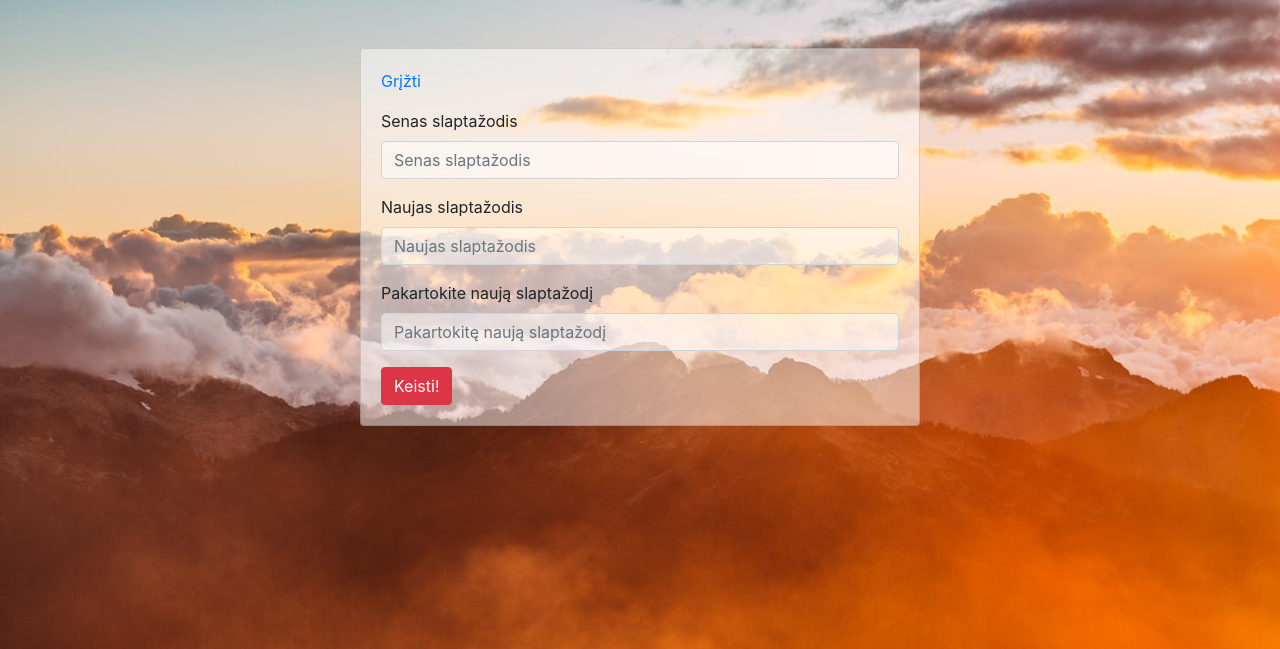
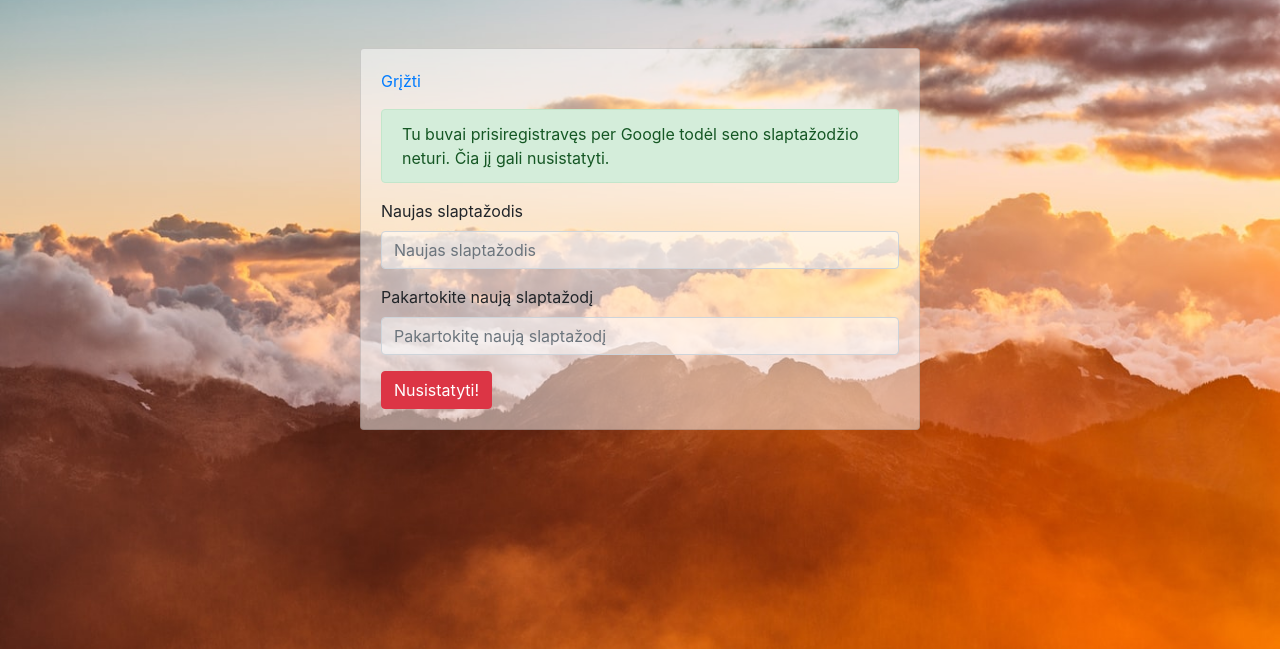
Before and after one commit to Tortonas/The-Quizzer, a Symfony app: template templates/profile/changePass.html.twig in a window 1280 px wide. Shown: the part 56-705 px from the top of the page. Run offline with Twig, Linux system fonts and the light colour scheme; the template is opened without the code that fills it, so the values that code supplies are empty; some libraries are stand-ins or nearby versions.

Commit message:
Password change form suited for GOOGLE login users and for regular users

```diff
--- a/templates/profile/changePass.html.twig
+++ b/templates/profile/changePass.html.twig
@@ -7,19 +7,44 @@
         <div class="card-body">
             <a href="{{ path('app_profile') }}">Grįžti</a>
             <form class="mt-3" method="POST">
+                {% for message in app.flashes('danger') %}
+                    <div class="alert alert-danger">
+                        {{ message }}
+                    </div>
+                {% endfor %}
+                {% for message in app.flashes('success') %}
+                    <div class="alert alert-success">
+                        {{ message }}
+                    </div>
+                {% endfor %}
+                {% if normalPasswordChangeForm %}
                     <div class="form-group">
                         <label for="oldPassword">Senas slaptažodis</label>
-                    <input type="password" class="form-control transparent" id="oldPassword" placeholder="Senas slaptažodis">
+                        <input name="oldPassword" type="password" class="form-control transparent" id="oldPassword" placeholder="Senas slaptažodis">
                     </div>
                     <div class="form-group">
                         <label for="newPassword">Naujas slaptažodis</label>
-                    <input type="password" class="form-control transparent" id="newPassword" placeholder="Naujas slaptažodis">
+                        <input type="password" class="form-control transparent" name="newPassword" id="newPassword" placeholder="Naujas slaptažodis">
                     </div>
                     <div class="form-group">
                         <label for="repeatPassword">Pakartokite naują slaptažodį</label>
-                    <input type="password" class="form-control transparent" id="repeatPassword" placeholder="Pakartokitę naują slaptažodį">
+                        <input type="password" class="form-control transparent" name="repeatPassword" id="repeatPassword" placeholder="Pakartokitę naują slaptažodį">
                     </div>
                     <button type="submit" class="btn btn-danger">Keisti!</button>
+                {% else %}
+                    <div class="alert alert-success">
+                        Tu buvai prisiregistravęs per Google todėl seno slaptažodžio neturi. Čia jį gali nusistatyti.
+                    </div>
+                    <div class="form-group">
+                        <label for="newPassword">Naujas slaptažodis</label>
+                        <input type="password" class="form-control transparent" name="newPasswordGoogle" id="newPassword" placeholder="Naujas slaptažodis">
+                    </div>
+                    <div class="form-group">
+                        <label for="repeatPassword">Pakartokite naują slaptažodį</label>
+                        <input type="password" class="form-control transparent" name="repeatPasswordGoogle" id="repeatPassword" placeholder="Pakartokitę naują slaptažodį">
+                    </div>
+                    <button type="submit" class="btn btn-danger">Nusistatyti!</button>
+                {% endif %}
             </form>
         </div>
     </div>
```
Also changed, not shown: src/Controller/ProfileController.php (+56 -4 lines). Lines whose indentation alone changed are shown as unchanged.
